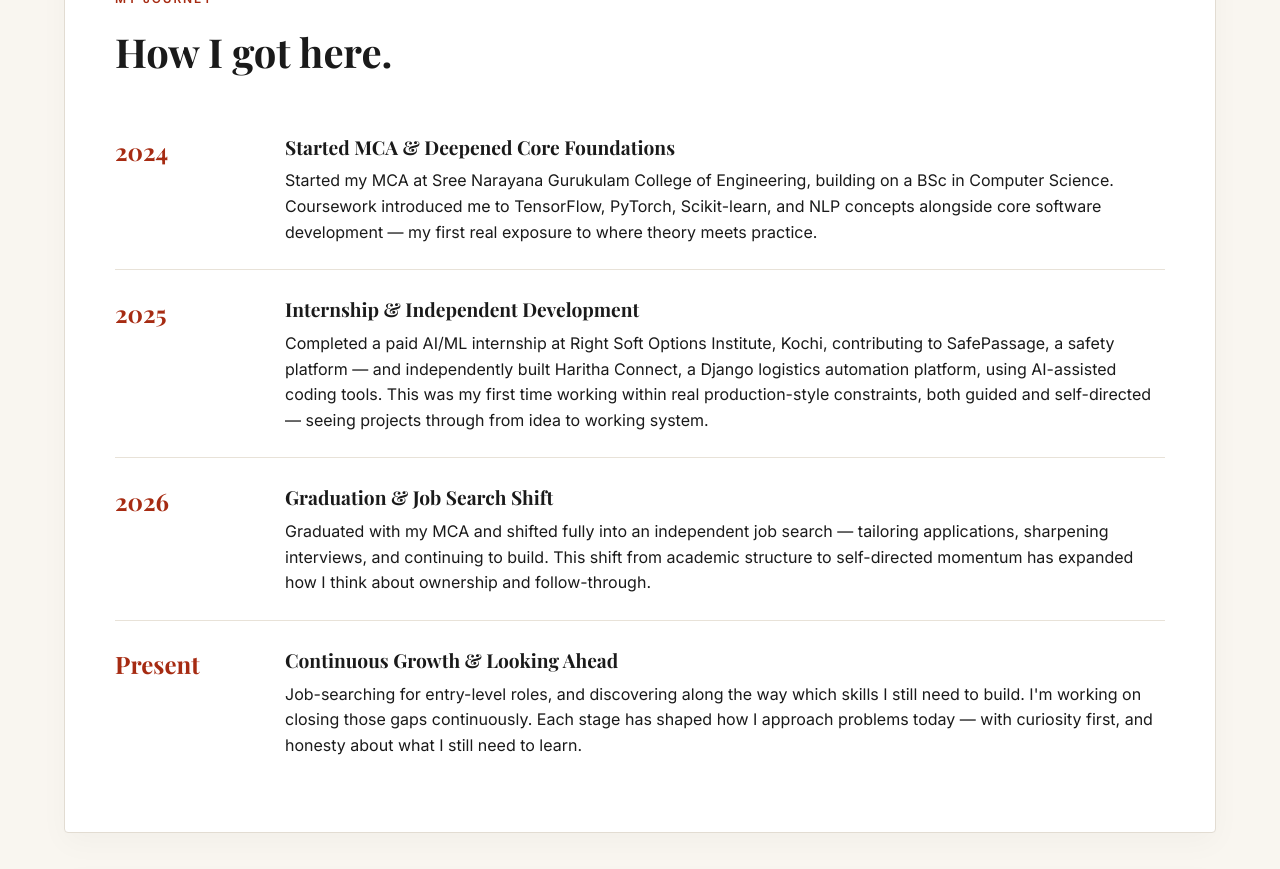
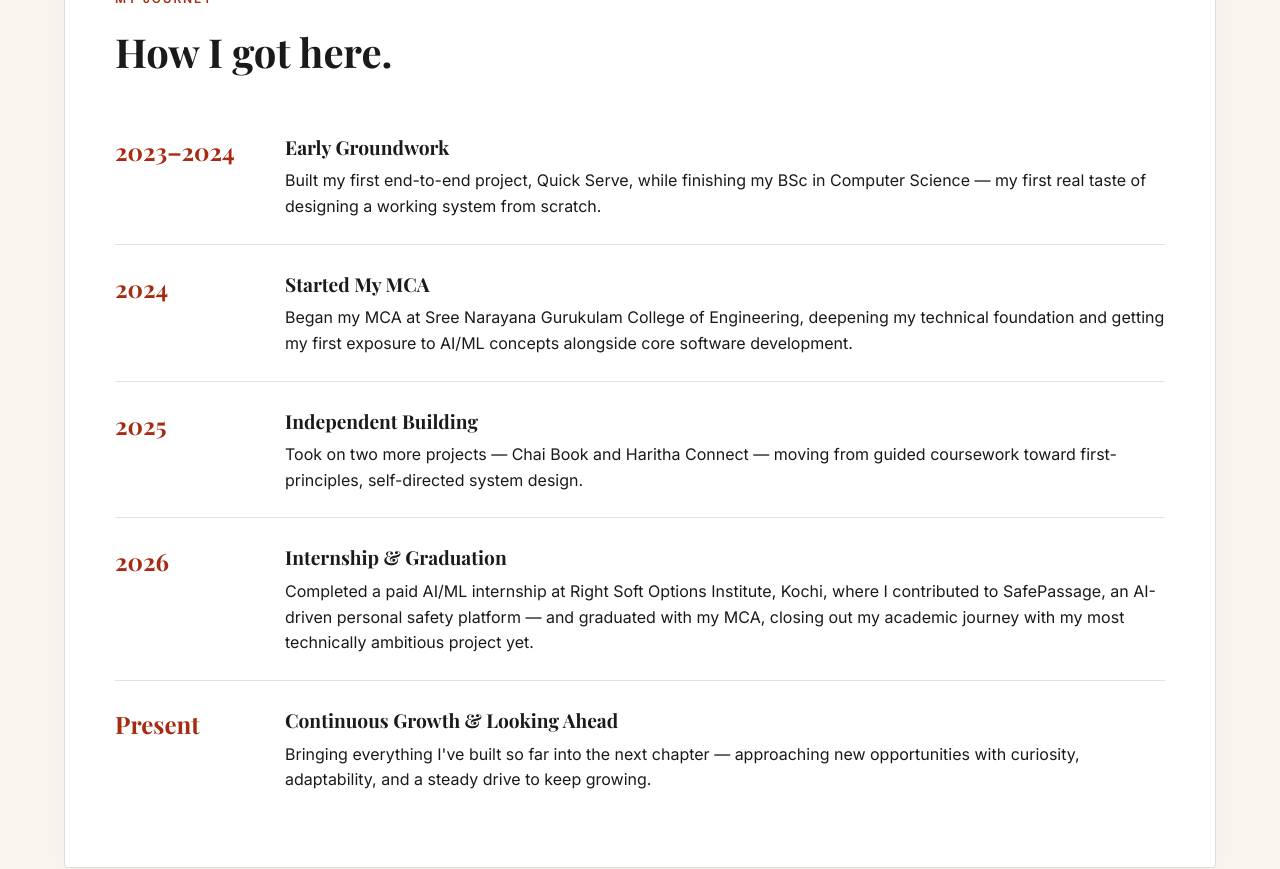
Before and after one commit to Sr-2525/Portfolio, a React app: page / in a window 1280 px wide. Shown: the part 1280-2149 px from the top of the page. Built offline with nearby package versions, Linux system fonts and the light colour scheme; the HTML template or start-up script is replaced by a standard one; a web font is replaced by a local one.

Commit message:
Updated Journey section with finalized timeline from 2023 groundwork to present

```diff
--- a/src/components/Journey.jsx
+++ b/src/components/Journey.jsx
@@ -9,26 +9,34 @@ function Journey() {
 
       <div>
         <div className="timeline-item">
+          <div className="timeline-year">2023–2024</div>
+          <div className="timeline-content">
+            <h3>Early Groundwork</h3>
+            <p>Built my first end-to-end project, Quick Serve, while finishing my BSc in Computer Science — my first real taste of designing a working system from scratch.</p>
+          </div>
+        </div>
+
+        <div className="timeline-item">
           <div className="timeline-year">2024</div>
           <div className="timeline-content">
-            <h3>Started MCA &amp; Deepened Core Foundations</h3>
-            <p>Started my MCA at Sree Narayana Gurukulam College of Engineering, building on a BSc in Computer Science. Coursework introduced me to TensorFlow, PyTorch, Scikit-learn, and NLP concepts alongside core software development — my first real exposure to where theory meets practice.</p>
+            <h3>Started My MCA</h3>
+            <p>Began my MCA at Sree Narayana Gurukulam College of Engineering, deepening my technical foundation and getting my first exposure to AI/ML concepts alongside core software development.</p>
           </div>
         </div>
 
         <div className="timeline-item">
           <div className="timeline-year">2025</div>
           <div className="timeline-content">
-            <h3>Internship &amp; Independent Development</h3>
-            <p>Completed a paid AI/ML internship at Right Soft Options Institute, Kochi, contributing to SafePassage, a safety platform — and independently built Haritha Connect, a Django logistics automation platform, using AI-assisted coding tools. This was my first time working within real production-style constraints, both guided and self-directed — seeing projects through from idea to working system.</p>
+            <h3>Independent Building</h3>
+            <p>Took on two more projects — Chai Book and Haritha Connect — moving from guided coursework toward first-principles, self-directed system design.</p>
           </div>
         </div>
 
         <div className="timeline-item">
           <div className="timeline-year">2026</div>
           <div className="timeline-content">
-            <h3>Graduation &amp; Job Search Shift</h3>
-            <p>Graduated with my MCA and shifted fully into an independent job search — tailoring applications, sharpening interviews, and continuing to build. This shift from academic structure to self-directed momentum has expanded how I think about ownership and follow-through.</p>
+            <h3>Internship &amp; Graduation</h3>
+            <p>Completed a paid AI/ML internship at Right Soft Options Institute, Kochi, where I contributed to SafePassage, an AI-driven personal safety platform — and graduated with my MCA, closing out my academic journey with my most technically ambitious project yet.</p>
           </div>
         </div>
 
@@ -36,7 +44,7 @@ function Journey() {
           <div className="timeline-year">Present</div>
           <div className="timeline-content">
             <h3>Continuous Growth &amp; Looking Ahead</h3>
-            <p>Job-searching for entry-level roles, and discovering along the way which skills I still need to build. I'm working on closing those gaps continuously. Each stage has shaped how I approach problems today — with curiosity first, and honesty about what I still need to learn.</p>
+            <p>Bringing everything I've built so far into the next chapter — approaching new opportunities with curiosity, adaptability, and a steady drive to keep growing.</p>
           </div>
         </div>
       </div>
```
